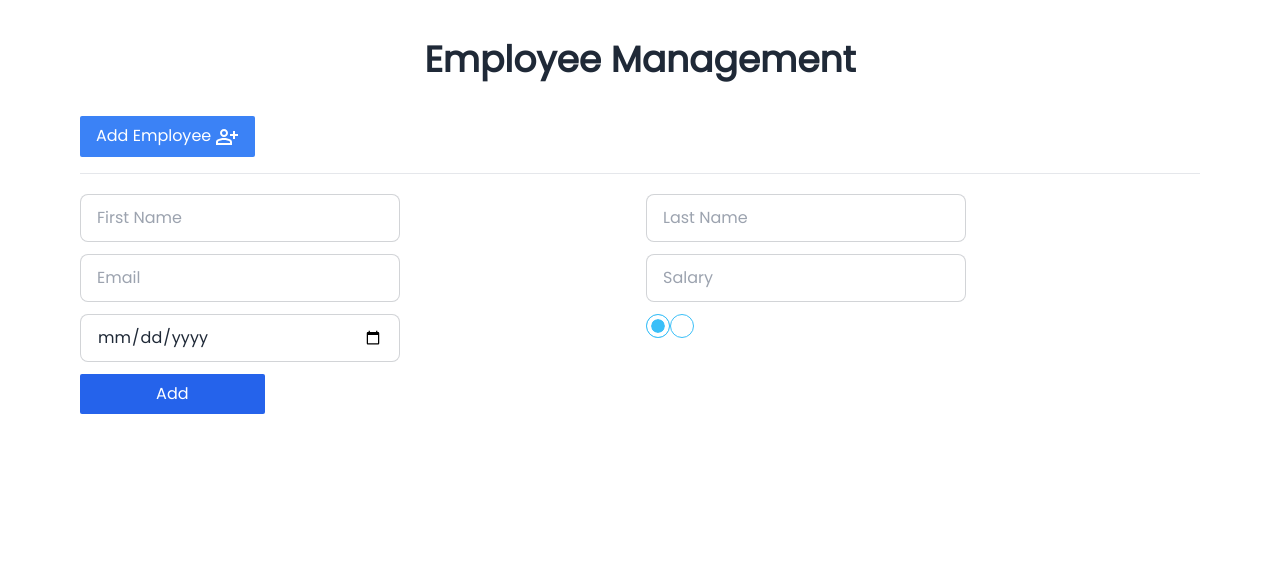
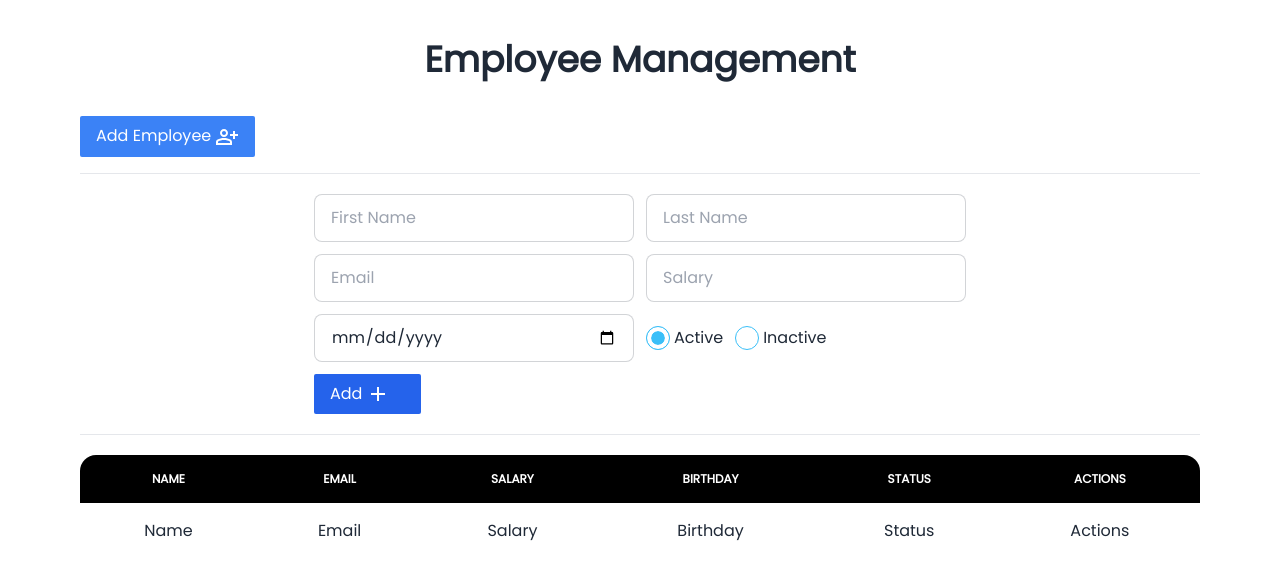
Before and after one commit to MuhammadBorhan/CRUD-Using-NextJS-Redux-React_Query, a Next.js app: page / in a window 1280 px wide. Shown: the top 580 px of the page. Built offline with nearby package versions, Linux system fonts and the light colour scheme.

Commit message:
form submit checked

```diff
--- /dev/null
+++ b/components/Bug.jsx
@@ -0,0 +1,14 @@
+import React from "react";
+import CloseIcon from "@mui/icons-material/Close";
+
+const Bug = ({ message }) => {
+  return (
+    <div>
+      <h1 className="py-2 text-center text-2xl font-bold text-red-500">
+        {message} <CloseIcon />
+      </h1>
+    </div>
+  );
+};
+
+export default Bug;
--- a/components/Form.jsx
+++ b/components/Form.jsx
@@ -1,12 +1,35 @@
-import React from "react";
+import { useReducer } from "react";
+import AddIcon from "@mui/icons-material/Add";
+import Success from "./Success";
+import Bug from "./Bug";
+
+const formReducer = (state, event) => {
+  return {
+    ...state,
+    [event.target.name]: event.target.value,
+  };
+};
 
 const Form = () => {
+  const [formData, setFormData] = useReducer(formReducer, {});
+  const handleSubmit = (e) => {
+    e.preventDefault();
+    if (Object.keys(formData).length === 0) {
+      return console.log("Don't have form data");
+    }
+    console.log(formData);
+  };
+
+  if (Object.keys(formData).length > 0) {
+    return <Success message="Success" />;
+  }
   return (
-    <div>
-      <form className="grid lg:grid-cols-2 gap-3">
+    <div className="flex justify-center">
+      <form className="grid lg:grid-cols-2 gap-3" onSubmit={handleSubmit}>
         <div className="input-type">
           <input
             type="text"
+            onChange={setFormData}
             name="firstname"
             placeholder="First Name"
             className="input input-bordered w-full max-w-xs focus:outline-none"
@@ -15,6 +38,7 @@ const Form = () => {
         <div className="input-type">
           <input
             type="text"
+            onChange={setFormData}
             name="lastname"
             placeholder="Last Name"
             className="input input-bordered w-full max-w-xs focus:outline-none"
@@ -23,6 +47,7 @@ const Form = () => {
         <div className="input-type">
           <input
             type="text"
+            onChange={setFormData}
             name="email"
             placeholder="Email"
             className="input input-bordered w-full max-w-xs focus:outline-none"
@@ -31,6 +56,7 @@ const Form = () => {
         <div className="input-type">
           <input
             type="text"
+            onChange={setFormData}
             name="salary"
             placeholder="Salary"
             className="input input-bordered w-full max-w-xs focus:outline-none"
@@ -39,20 +65,40 @@ const Form = () => {
         <div className="input-type">
           <input
             type="date"
+            onChange={setFormData}
+            name="date"
             className="input input-bordered w-full max-w-xs focus:outline-none"
           />
         </div>
-        <div className="input-type">
+        <div className="input-type flex gap-3 items-center">
+          <div className="radio-type flex gap-1 items-center">
+            {" "}
             <input
               type="radio"
+              onChange={setFormData}
               name="radio-7"
+              value="active"
+              id="radioDefault1"
               className="radio radio-info"
               checked
             />
-          <input type="radio" name="radio-7" className="radio radio-info" />
+            <label htmlFor="radioDefault1">Active</label>
           </div>
-        <button className="py-2 px-4 rounded-sm w-2/6 text-white bg-blue-600 hover:bg-blue-700">
-          Add
+          <div className="radio-type flex gap-1 items-center">
+            <input
+              type="radio"
+              onChange={setFormData}
+              name="radio-7"
+              value="inactive"
+              id="radioDefault2"
+              className="radio radio-info"
+            />
+            <label htmlFor="radioDefault2">Inactive</label>
+          </div>
+        </div>
+        <button className="py-2 px-4 rounded-sm w-2/6 text-white bg-blue-600 hover:bg-blue-700 flex items-center gap-1">
+          <span>Add</span>
+          <AddIcon />
         </button>
       </form>
     </div>
--- /dev/null
+++ b/components/Success.jsx
@@ -0,0 +1,14 @@
+import React from "react";
+import CheckIcon from "@mui/icons-material/Check";
+
+const Success = ({ message }) => {
+  return (
+    <div>
+      <h1 className="py-2 text-center text-2xl font-bold text-green-500">
+        {message} <CheckIcon />
+      </h1>
+    </div>
+  );
+};
+
+export default Success;
--- /dev/null
+++ b/components/Table.jsx
@@ -0,0 +1,32 @@
+import React from "react";
+
+const Table = () => {
+  return (
+    <div className="overflow-x-auto">
+      <table className="table w-full text-center">
+        <thead>
+          <tr>
+            <th className="bg-black text-white">Name</th>
+            <th className="bg-black text-white">Email</th>
+            <th className="bg-black text-white">Salary</th>
+            <th className="bg-black text-white">Birthday</th>
+            <th className="bg-black text-white">Status</th>
+            <th className="bg-black text-white">Actions</th>
+          </tr>
+        </thead>
+        <tbody>
+          <tr>
+            <td>Name</td>
+            <td>Email</td>
+            <td>Salary</td>
+            <td>Birthday</td>
+            <td>Status</td>
+            <td>Actions</td>
+          </tr>
+        </tbody>
+      </table>
+    </div>
+  );
+};
+
+export default Table;
--- a/pages/index.js
+++ b/pages/index.js
@@ -1,6 +1,7 @@
 import Head from "next/head";
 import PersonAddAltOutlinedIcon from "@mui/icons-material/PersonAddAltOutlined";
 import Form from "../components/Form";
+import Table from "../components/Table";
 
 export default function Home() {
   return (
@@ -15,7 +16,7 @@ export default function Home() {
         <h1 className="text-xl font-bold md:text-4xl text-center py-5">
           Employee Management
         </h1>
-        <div className="container py-4 mx-auto border-b">
+        <div className="container py-4 mx-auto border-b flex justify-center lg:justify-start">
           <button className="py-2 px-4 rounded-sm text-white bg-blue-500 flex items-center gap-1 hover:text-gray-300">
             <span>Add Employee</span>
             <span>
@@ -26,8 +27,12 @@ export default function Home() {
         </div>
 
         {/* form section */}
+        <div className="py-5 border-b">
+          <Form />
+        </div>
+
         <div className="py-5">
-          <Form />
+          <Table />
         </div>
       </main>
     </section>
```
Lines whose indentation alone changed are shown as unchanged.
